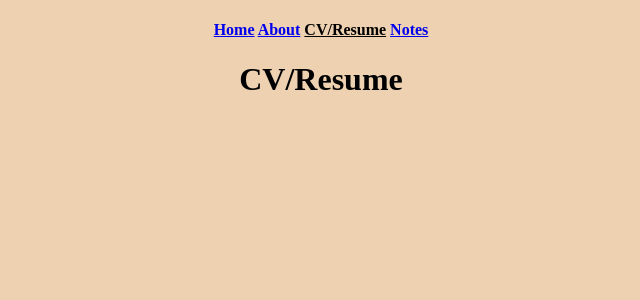
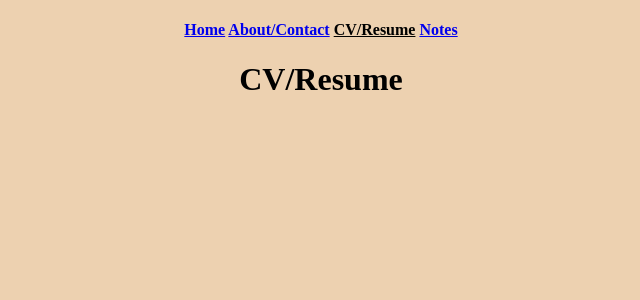
Before and after one commit to thaihangchung7/thaihangchung7.github.io, a Jekyll site: the page built from cv.md, in a window 1280 px wide. Shown: the top 300 px of the page, without its empty margins (319-959 px from the left). Built offline with Jekyll 4.4.1, drawn with Linux system fonts in a browser that asks for light colours.

Commit message:
updating about/contact navigation link

```diff
--- a/_data/navigation.yml
+++ b/_data/navigation.yml
@@ -1,6 +1,6 @@
 - name: Home
   link: /
-- name: About
+- name: About/Contact
   link: /about.html
 - name: CV/Resume
   link: /cv.html
```
